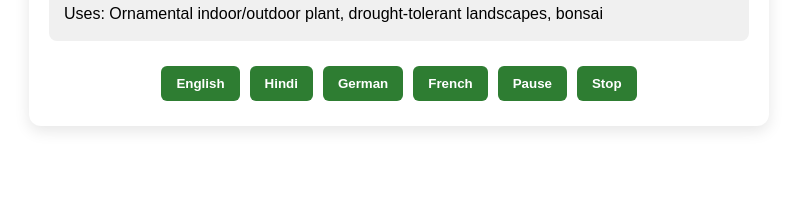
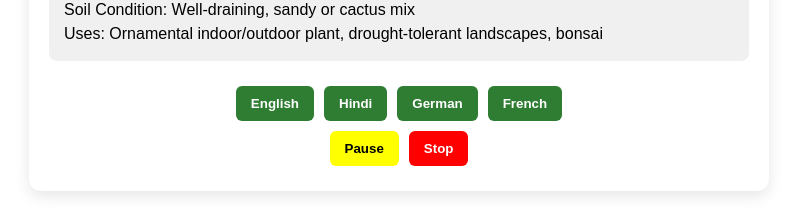
Before and after one commit to Dibek1910/Plant-QR, an Angular app: page /plant/PLANT001 in a window 1280 px wide. Shown: the part 660-881 px from the top of the page, without its empty margins (241-1038 px from the left). Before the commit the page ends 826 px from the top, so only its background shows below. Built offline with nearby package versions, Linux system fonts and the light colour scheme.

Commit message:
button styling

```diff
--- a/src/app/plant/plant.component.html
+++ b/src/app/plant/plant.component.html
@@ -1,6 +1,8 @@
 <div *ngIf="plant" class="plant-container">
   <h1>{{ plant.name }}</h1>
-  <h3><i>{{ plant.botanical_name }}</i></h3>
+  <h3>
+    <i>{{ plant.botanical_name }}</i>
+  </h3>
 
   <div class="image-wrapper">
     <img [src]="plant.image_url" [alt]="plant.name" />
@@ -13,9 +15,11 @@
     <button (click)="speak('hi-IN')">Hindi</button>
     <button (click)="speak('de-DE')">German</button>
     <button (click)="speak('fr-FR')">French</button>
-    <button (click)="pauseSpeech()">
-      {{ isPaused ? 'Resume' : 'Pause' }}
+  </div>
+  <div class="tts-buttons">
+    <button style="background-color: yellow; color: black;" (click)="pauseSpeech()">
+      {{ isPaused ? "Resume" : "Pause" }}
     </button>
-    <button (click)="stopSpeech()">Stop</button>
+    <button style="background-color: red;" (click)="stopSpeech()">Stop</button>
   </div>
 </div>
--- a/src/app/plant/plant.component.scss
+++ b/src/app/plant/plant.component.scss
@@ -23,6 +23,7 @@
 
     img {
       max-width: 100%;
+      height: 20rem;
       border-radius: 8px;
       box-shadow: 0 3px 8px rgba(0,0,0,0.1);
     }
```
